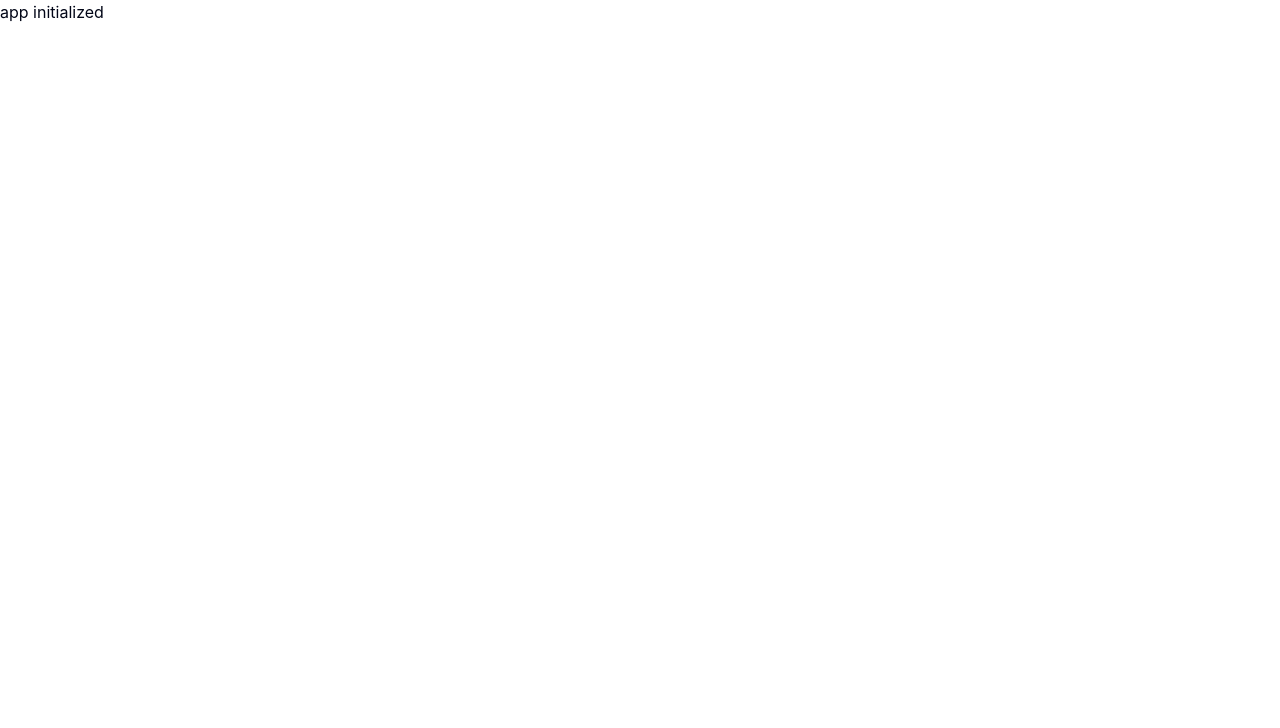
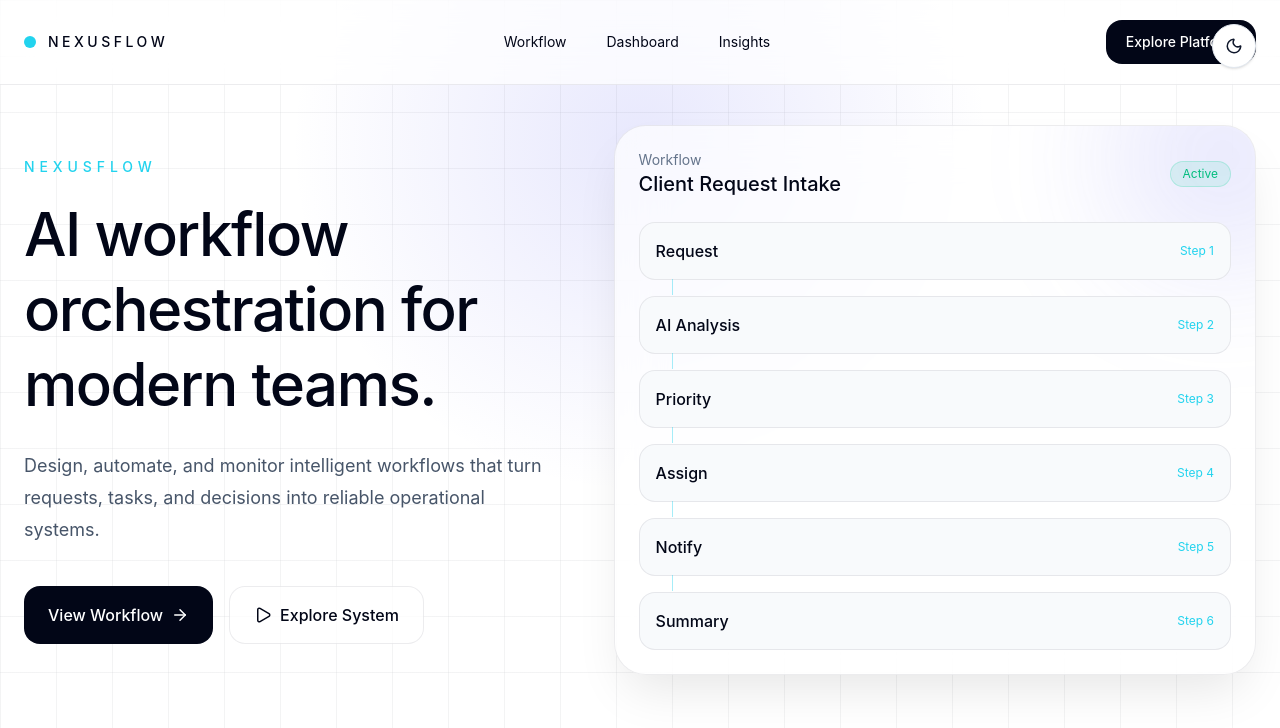
Before and after one commit to anitahkimanthi/nexusflow, a React (Vite) app: page / in a window 1280 px wide. Shown: the top 728 px of the page. Built offline with nearby package versions, Linux system fonts and the light colour scheme.

Commit message:
chore: add theme toggle and components render on app entry

```diff
--- a/src/App.tsx
+++ b/src/App.tsx
@@ -1,15 +1,18 @@
-import { useState } from 'react'
-import './App.css'
+import Hero from "./components/Hero";
+import Navbar from "./components/Navbar";
+import { useAppSelector } from "./redux/hooks";
 
 function App() {
+  const theme = useAppSelector((state) => state.theme.mode);
 
   return (
-    <>
-      <div className="App">
-        app initialized
+    <main className={theme === "dark" ? "dark" : ""}>
+      <div className="min-h-screen bg-white text-slate-950 transition-colors duration-300 dark:bg-slate-950 dark:text-white">
+        <Navbar />
+        <Hero />
       </div>
-    </>
-  )
+    </main>
+  );
 }
 
-export default App
+export default App;
--- /dev/null
+++ b/src/components/ThemeToggle.tsx
@@ -0,0 +1,20 @@
+import { Moon, Sun } from "lucide-react";
+import { useDispatch } from "react-redux";
+import { useAppSelector } from "../redux/hooks";
+import { toggleTheme } from "../redux/themeSlice";
+
+function ThemeToggle() {
+    const dispatch = useDispatch();
+    const theme = useAppSelector((state) => state.theme.mode);
+
+    return (
+        <button
+            onClick={() => dispatch(toggleTheme())}
+            className="fixed right-6 top-6 z-50 rounded-full border border-slate-200 bg-white p-3 text-slate-900 shadow-sm transition hover:bg-slate-100 dark:border-white/10 dark:bg-slate-900 dark:text-white dark:hover:bg-slate-800"
+        >
+            {theme === "dark" ? <Sun size={18} /> : <Moon size={18} />}
+        </button>
+    );
+}
+
+export default ThemeToggle;
```
